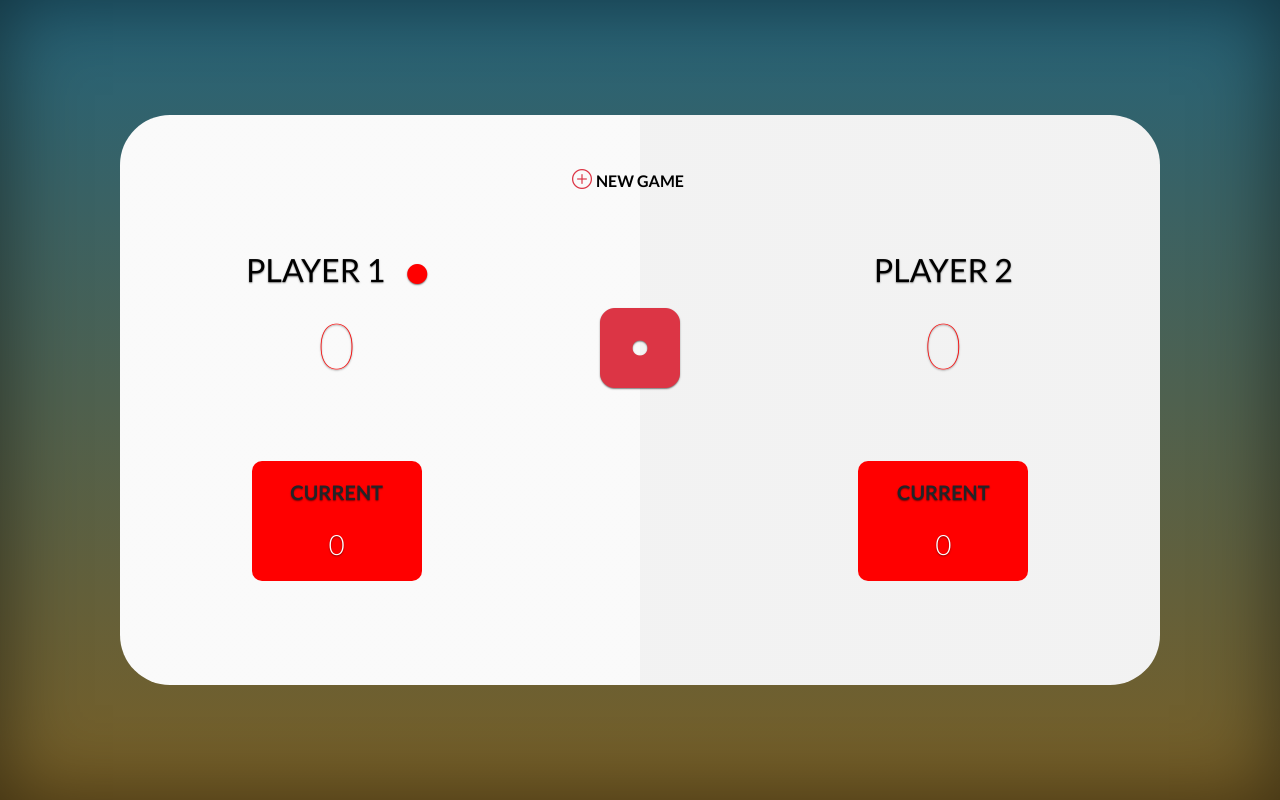
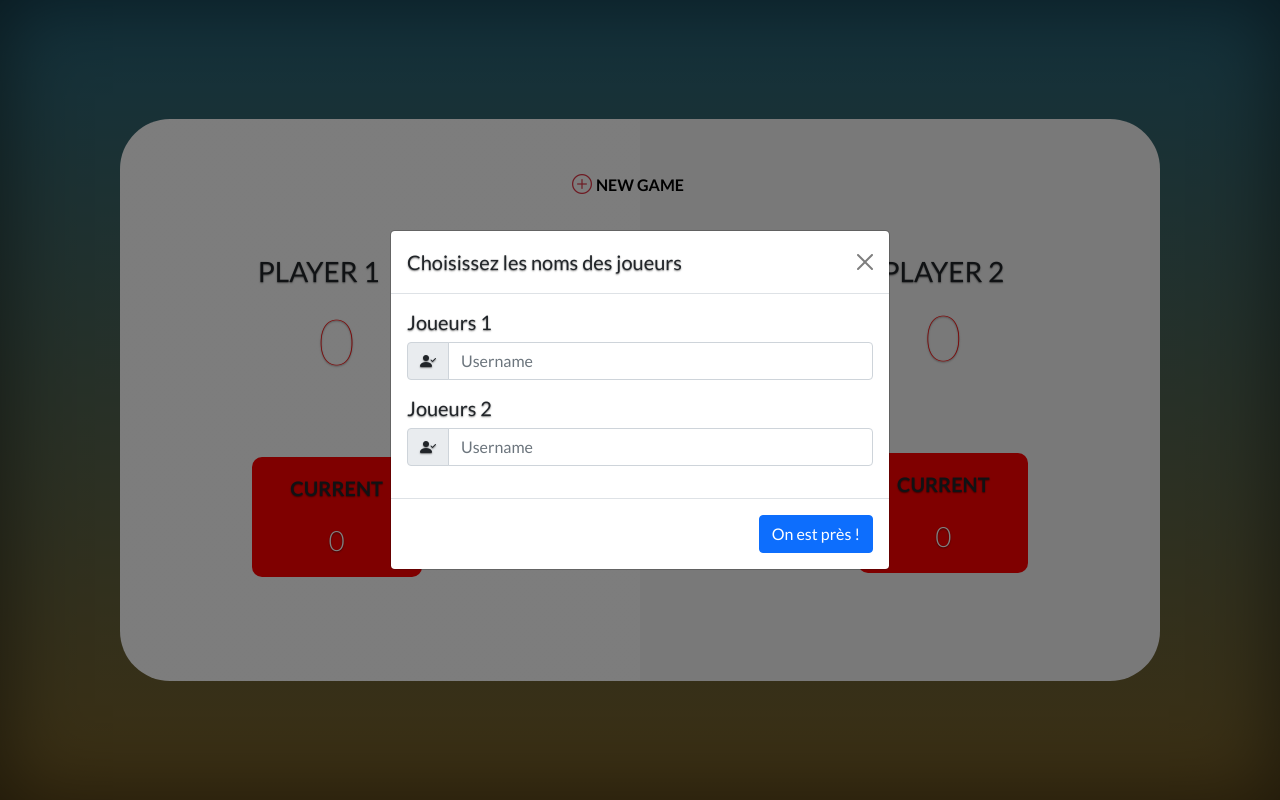
Before and after one commit to Paul-NA/Evaluation_Dynamiser_vos_sites_web_avec_Javascript, a plain HTML site: page index.html in a window 1280 px wide. Drawn offline with nearby package versions, Linux system fonts and the light colour scheme.

Commit message:
Ajout du système de déclaration des joueurs avec une modal et début du script du jeu

```diff
--- a/Templates/Css/Style.css
+++ b/Templates/Css/Style.css
@@ -15,11 +15,14 @@ body {
 
 }
 
-.bg-game{
+.bg-game-p1{
     background : linear-gradient(to left, hsla(0, 0%, 95%, 1) 50%, hsla(0, 0%, 98%, 100) 50%);
     border-radius: 50px;
 }
-
+.bg-game-p2{
+    background : linear-gradient(to left, hsla(0, 0%, 98%, 100) 50%, hsla(0, 0%, 95%, 1) 50%);
+    border-radius: 50px;
+}
 
 button{
     font-weight: 300;
--- /dev/null
+++ b/Templates/Js/Script.js
@@ -0,0 +1,47 @@
+// On lance le modal setting afin que les joueur puissent renseigné leur nom
+var playerSetting = new bootstrap.Modal(document.getElementById('setting'), {});
+playerSetting.show();
+
+
+let player1Name, player2Name = null;
+
+// Player1
+let player1 = document.getElementById('player1Name');
+let scorePlayer1 = document.getElementById('scorePlayer1');
+let currentScoreP1 = document.getElementById('current1');
+let activePlayer1 = document.getElementById('activePlayer1');
+
+// Player2
+let player2 = document.getElementById('player2Name');
+let scorePlayer2 = document.getElementById('scorePlayer2');
+let currentScoreP2 = document.getElementById('current2');
+let activePlayer2 = document.getElementById('activePlayer2');
+
+
+function initializeGame(){
+    let checkPlayer1 = document.getElementById('settingPlayer1').value;
+    let checkPlayer2 = document.getElementById('settingPlayer2').value;
+
+
+    if(checkPlayer1.length >= 1 && checkPlayer2.length >= 1 && checkPlayer1 !== checkPlayer2)
+    {
+        // Player 1 : attribution du nom à la variable et affichage en jeu du nom du joueur
+        player1Name = checkPlayer1;
+        player1.innerHTML = player1Name;
+
+        // Player 2 : attribution du nom à la variable et affichage en jeu du nom du joueur
+        player2Name = checkPlayer2;
+        player2.innerHTML = player2Name;
+
+        playerSetting.hide();
+    }
+    else if (checkPlayer1.length >= 1 && checkPlayer2.length >= 1 && checkPlayer1 === checkPlayer2)
+    {
+        alert("Les deux joueur ne doivent pas avoir le même pseudo");
+    }
+    else{
+        alert("Un nom est requis pour les 2 joueurs");
+    }
+}
+
+//myDiv.classList.replace("bg_1", "bg_2");
--- a/index.html
+++ b/index.html
@@ -19,12 +19,12 @@
 
 <body class="d-flex h-100 text-center">
     <div class="d-flex w-100 h-100 p-3 mx-auto flex-column">
-        <main class="row col-lg-10 bg-game m-auto">
+        <main class="row col-lg-10 bg-game-p1 m-auto">
 
             <!-- Start a new game -->
             <header class="row">
                 <div class="m-0 p-2 p-lg-5">
-                    <button class="over border-0 bg-transparent fw-bold" id="newGame"><i class="bi bi-plus-circle text-danger pe-1 fs-5"></i>NEW GAME</button>
+                    <button class="over border-0 bg-transparent fw-bold" id="startGame"><i class="bi bi-plus-circle text-danger pe-1 fs-5"></i>NEW GAME</button>
                 </div>
             </header>
 
@@ -32,7 +32,7 @@
             <section class="col-sm-4 col-xl-5 p-2">
                 <!-- Score Global -->
                 <div class="mb-lg-1 pb-lg-1">
-                    <h2 id="player1" class="text-black">PLAYER 1 <i class="bi bi-circle-fill fs-5 align-middle pb-2 ps-3 active"></i></h2>
+                    <span class="h3" id="player1Name">PLAYER 1</span><i id="activePlayer1" class="bi bi-circle-fill fs-5 align-middle pb-2 ps-3 text-danger"></i>
                     <p class="score " id="scorePlayer1">0</p>
                 </div>
 
@@ -58,7 +58,7 @@
             <section class="col-sm-4 col-xl-5 p-2">
                 <!-- Score Global -->
                 <div class="mb-lg-1 pb-lg-1">
-                    <h2 id="player2" class="text-black">PLAYER 2 <i class="bi bi-circle-fill fs-5 align-middle pb-2 ps-3 d-none"></i></h2>
+                    <span class="h3" id="player2Name">PLAYER 2</span><i id="activePlayer2" class="bi bi-circle-fill fs-5 align-middle pb-2 ps-3 d-none"></i>
                     <p class="score " id="scorePlayer2">0</p>
                 </div>
 
@@ -73,5 +73,37 @@
             <div class="m-0 col-sm-4 col-xl-5 m-lg-5"></div>
         </main>
     </div>
+
+    <!-- Modal -->
+    <div class="modal fade" id="setting" data-bs-backdrop="static" data-bs-keyboard="false" tabindex="-1" aria-labelledby="staticBackdropLabel" aria-hidden="true">
+        <div class="modal-dialog modal-dialog-centered">
+            <div class="modal-content">
+                <form class=" needs-validation" novalidate>
+                <div class="modal-header">
+                    <h5 class="modal-title" id="staticBackdropLabel">Choisissez les noms des joueurs</h5>
+                    <button type="button" class="btn-close" data-bs-dismiss="modal" aria-label="Close"></button>
+                </div>
+                <div class="modal-body">
+                    <h3 class="h5 text-lg-start">Joueurs 1</h3>
+                    <div class="input-group mb-3">
+                        <span class="input-group-text" ><i class="bi bi-person-check-fill"></i></span>
+                        <input type="text" class="form-control" placeholder="Username" aria-label="Username" aria-describedby="basic-addon1" id="settingPlayer1" required>
+                    </div>
+
+                    <h3 class="h5 text-lg-start">Joueurs 2</h3>
+                    <div class="input-group mb-3">
+                        <span class="input-group-text" ><i class="bi bi-person-check-fill"></i></span>
+                        <input type="text" class="form-control" placeholder="Username" aria-label="Username" aria-describedby="basic-addon1" id="settingPlayer2" required>
+                    </div>
+                </div>
+                <div class="modal-footer">
+                    <button class="btn btn-primary" type="button" onclick="initializeGame()">On est près !</button>
+                </div>
+                </form>
+            </div>
+        </div>
+    </div>
+    <script src="https://cdn.jsdelivr.net/npm/bootstrap@5.0.2/dist/js/bootstrap.bundle.min.js" integrity="sha384-MrcW6ZMFYlzcLA8Nl+NtUVF0sA7MsXsP1UyJoMp4YLEuNSfAP+JcXn/tWtIaxVXM" crossorigin="anonymous"></script>
+    <script src="Templates/Js/Script.js"></script>
 </body>
 </html>
```
